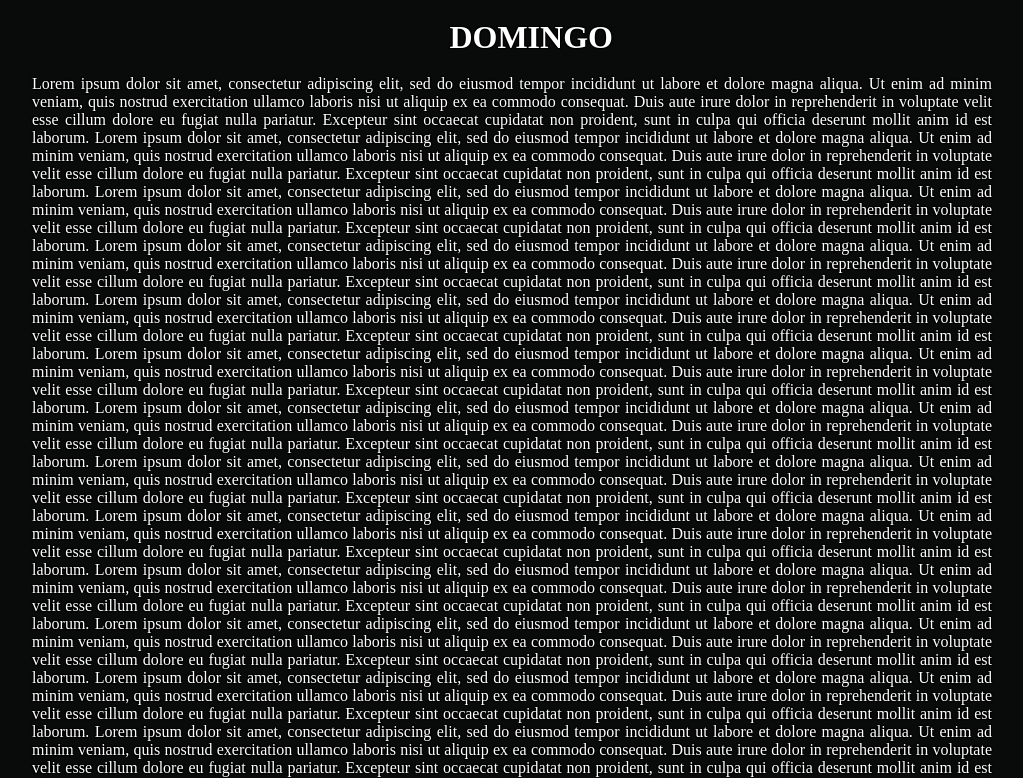
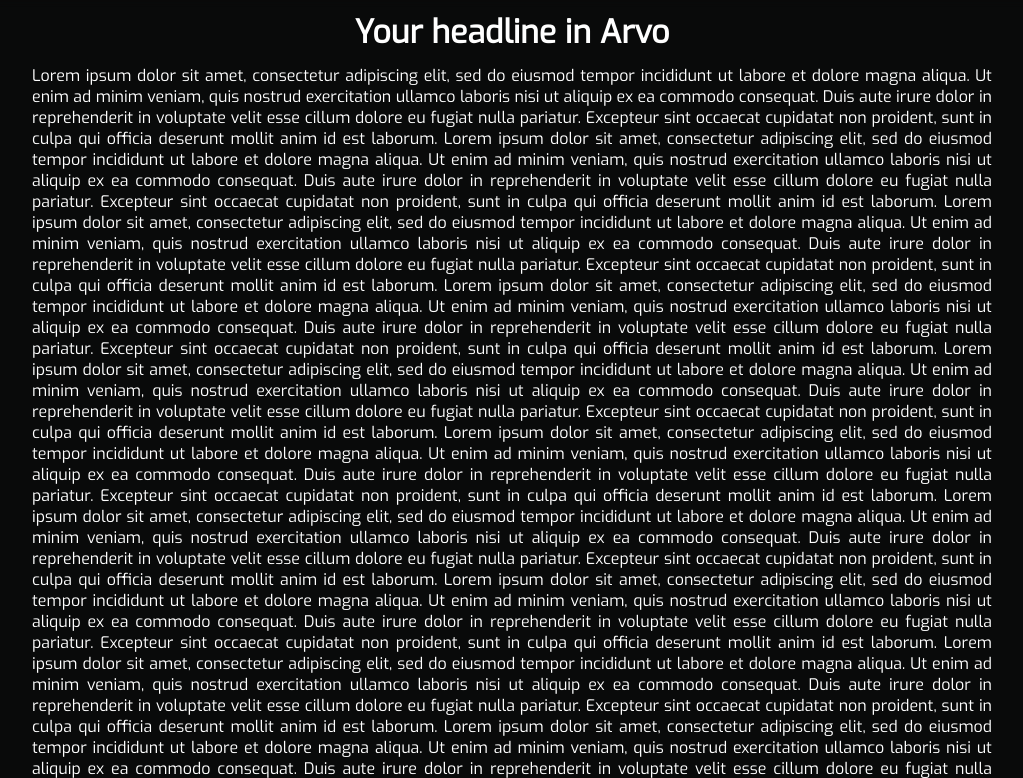
Before and after one commit to LuisBoto/luisboto, a plain HTML site: page docs/index.html in a window 1280 px wide. Shown: the top 778 px of the page, without its empty margins (128-1151 px from the left). Drawn offline with Linux system fonts and the light colour scheme.

Commit message:
Updated font

```diff
--- /dev/null
+++ b/docs/css/pageStyle.css
@@ -0,0 +1,28 @@
+@import url('https://fonts.googleapis.com/css?family=Exo');
+@import "./canvasBackground.css";
+
+h1, h2, h3, p {
+  width: 100%;
+  color: white;
+  /*text-shadow:
+    #000 1px 1px 1px,
+    #000 -1px 1px 1px,
+    #000 1px -1px 1px,
+    #000 -1px -1px 1px;*/
+  font-family: 'Exo';
+}
+
+h1, h2, h3 {
+  margin: 2% auto 2% auto;
+  text-align: center;
+  font-style: normal;
+  font-variant: normal;
+  font-weight: 700;
+  line-height: 26.4px;
+}
+
+p {
+  text-align: justify;
+  text-justify: inter-word;
+  margin: auto;
+}
--- a/docs/index.html
+++ b/docs/index.html
@@ -3,8 +3,7 @@
 <head>
     <meta charset="utf-8" />
     <link rel="shortcut icon" type="image/x-icon" href="./favicon.ico">
-    <link rel="stylesheet" href="./canvasBackground.css">
-    <link rel="stylesheet" href="./pageStyle.css">
+    <link rel="stylesheet" href="./css/pageStyle.css">
     <title>Luis Boto</title>
 </head>
 <body>
@@ -24,7 +23,7 @@
 <script src="./Main.js"></script>
 
 <div id="contentDiv">
-    <h1> DOMINGO </h1>
+    <h1> Your headline in Arvo </h1>
     <p>Lorem ipsum dolor sit amet, consectetur adipiscing elit,
         sed do eiusmod tempor incididunt ut labore et dolore magna aliqua.
         Ut enim ad minim veniam, quis nostrud exercitation ullamco laboris nisi ut aliquip ex ea commodo consequat.
--- a/docs/pageStyle.css
+++ /dev/null
@@ -1,21 +0,0 @@
-h1, h2, h3, p {
-  width: 100%;
-  color: white;
-  text-shadow:
-    #000 1px 1px 1px,
-    #000 -1px 1px 1px,
-    #000 1px -1px 1px,
-    #000 -1px -1px 1px;
-  font-family: 'Times New Roman', Times, serif;
-  text-align: justify;
-  text-justify: inter-word;
-}
-
-h1, h2, h3 {
-  margin: 2% 2%;
-  text-align: center;
-}
-
-p {
-  margin: auto;
-}
```
Also changed, not shown: docs/html/styles.html (added, +5 -0 lines), docs/css/canvasBackground.css (renamed from docs/canvasBackground.css).
